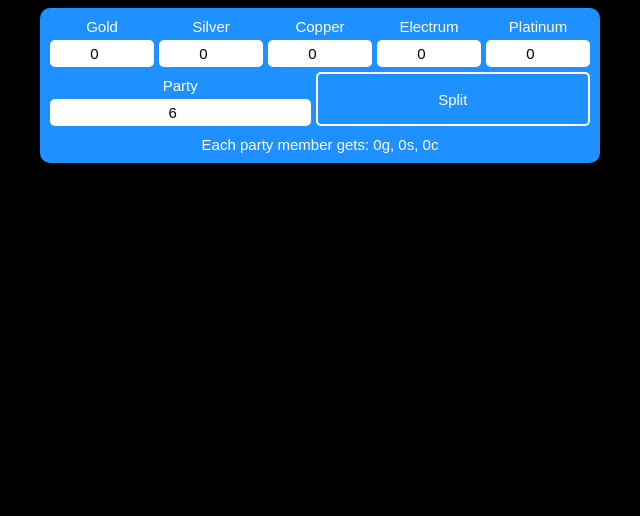
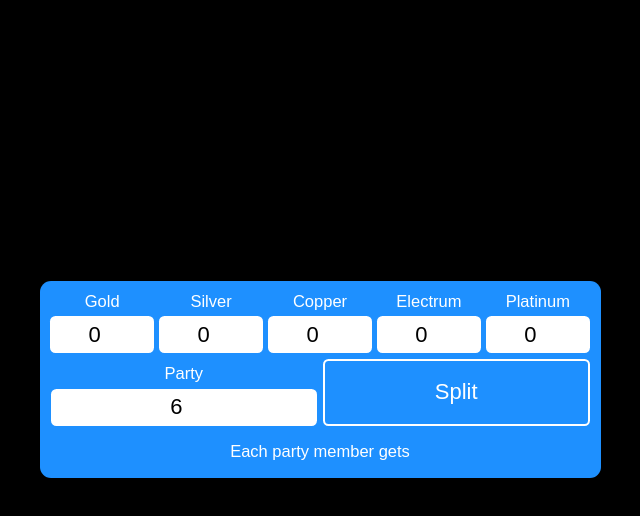
Before and after one commit to ShadowedGold/gold-splitter, a plain HTML site: page index.html in a window 1280 px wide. Both pictures are taken after a click on the button "Split". Shown: the whole page, without its empty margins (320-960 px from the left). Drawn offline with Linux system fonts and the light colour scheme; a web font is replaced by a local one.

Commit message:
Updated styling and results
Fixed a "box-sizing: border-box" issue on the button, now wrapped in div.

Made the results only show currencies with greater than 0 coins and added support for platinum as a result currency.

Redid the algorithm for dividing coins (totals copper instead of gold now, draws down instead of tracking additional vars).

```diff
--- a/css/styles.css
+++ b/css/styles.css
@@ -9,17 +9,23 @@
   }
 }
 :root {
-  --paddingWidth: calc(var(--windowWidth)/110);
+  --paddingWidth: calc(var(--windowWidth)/100);
   --colourMain: dodgerblue;
   --colourTxtMain: white;
   --colourBg: black;
   background: var(--colourBg);
 }
+body {
+  padding: 0;
+  margin: 0;
+}
 .outer {
   display: flex;
-  flex-wrap: wrap;
-  flex-direction: row;
+  height: 100%;
+  padding: calc(var(--paddingWidth)*3);
+  box-sizing: border-box;
   justify-content: center;
+  margin-top: 33vh;
 }
 .inner {
   position: relative;
@@ -47,18 +53,21 @@
 .inner, .inputHolder, .results {
   flex-direction: column;
 }
-.label {
-  user-select: none;
+.label, .result {
+  font-size: calc(var(--paddingWidth)*3);
 }
 .inner, .label, input, .results, button {
   padding: var(--paddingWidth);
 }
-.inner, input, button {
+.inner, input, button, .result span {
   font-family: Arial, Helvetica, sans-serif;
-  font-size: calc(var(--paddingWidth)*3);
+  font-size: calc(var(--paddingWidth)*4);
 }
 .inner, button {
   color: var(--colourTxtMain);
+}
+.label {
+  user-select: none;
 }
 button {
   border: var(--colourTxtMain) calc(var(--paddingWidth)/5*2) solid;
--- a/js/index.js
+++ b/js/index.js
@@ -6,20 +6,22 @@ currencyArr.forEach(cur => {
 });
 
 function splitGold() {
-  let totalGold = gold +
-                  (silver/10) +
-                  (copper/100) +
-                  (electrum/2) +
-                  (platinum*10);
+  let totalCopper = (gold*100) +
+                    (silver*10) +
+                    copper +
+                    (electrum*50) +
+                    (platinum*1000);
 
-  let dividedGold = Math.sign(totalGold)*Math.floor(Math.abs(totalGold)/party);
-  let remainingGold = Math.sign(totalGold)*(Math.abs(totalGold)%party);
-  let dividedSilver = Math.sign(totalGold)*Math.floor(Math.abs(remainingGold*10)/party);
-  let remainingSilver = Math.sign(totalGold)*(Math.abs(remainingGold*10)%party);
-  let dividedCopper = Math.sign(totalGold)*Math.floor(Math.abs(remainingSilver*10)/party);
-  let remainingCopper = Math.round(Math.sign(totalGold)*(Math.abs(remainingSilver*10)%party));
+  let dividedPlatinum = Math.sign(totalCopper)*Math.floor(Math.abs(totalCopper/1000)/party);
+  totalCopper -= dividedPlatinum*party*1000;
+  let dividedGold = Math.sign(totalCopper)*Math.floor(Math.abs(totalCopper/100)/party);
+  totalCopper -= dividedGold*party*100;
+  let dividedSilver = Math.sign(totalCopper)*Math.floor(Math.abs(totalCopper/10)/party);
+  totalCopper -= dividedSilver*party*10;
+  let dividedCopper = Math.sign(totalCopper)*Math.floor(Math.abs(totalCopper)/party);
+  totalCopper -= dividedCopper*party;
 
-  return [dividedGold, dividedSilver, dividedCopper, remainingCopper];
+  return [dividedPlatinum, dividedGold, dividedSilver, dividedCopper, totalCopper];
 }
 
 function createInput(inputName, parentEl) {
@@ -51,9 +53,34 @@ function createInput(inputName, parentEl) {
 }
 
 function formatResults(dividedCurs) {
-  let mainStr = dividedCurs[0]+"g, "+dividedCurs[1]+"s, ";
-  return "<span>Each party member gets: "+mainStr+dividedCurs[2]+"c</span>"+
-         ((dividedCurs[3]!=0)?"<span>MVP instead gets: "+mainStr+(dividedCurs[2]+dividedCurs[3])+"c</span>":"");
+  let mainStr = "";
+  let curArr = ["pp", "gp", "sp"];
+
+  curArr.forEach((curInital, i) => {
+    if (dividedCurs[i] != 0) {
+      if (mainStr.slice(-1) == "p") mainStr += " , ";
+      mainStr += "<span>"+dividedCurs[i]+"</span>"+curInital;
+    }
+  });
+
+  let mvpStr = mainStr;
+  if (dividedCurs[4] != 0) {
+    if (mainStr.slice(-1) == "p") mvpStr += " , ";
+    mvpStr += "<span>"+(dividedCurs[3]+dividedCurs[4])+"</span>cp";
+  }
+
+  if (dividedCurs[3] != 0) {
+    if (mainStr.slice(-1) == "p") mainStr += " , ";
+    mainStr += "<span>"+dividedCurs[3]+"</span>cp";
+  }
+
+  return "<span class=\"label\">Each party member gets</span>"+
+         "<span class=\"result\">"+mainStr+"</span>"+
+         ((dividedCurs[4]!=0)?
+         "<br>"+
+         "<span class=\"label\">MVP instead gets</span>"+
+         "<span class=\"result\">"+mvpStr+"</span>":
+         "");
 }
 
 /* -- major containers ------------------------------------------------ */
@@ -78,7 +105,10 @@ inner.appendChild(currencyHolder);
 let partyHolder = document.createElement('div');
 partyHolder.classList.add("partyHolder");
 createInput("party", partyHolder);
-inner.appendChild(partyHolder);
+
+// inputHolder
+let inputHolder = document.createElement('div');
+inputHolder.classList.add("inputHolder");
 
 // calcBtn
 let calcBtn = document.createElement('button');
@@ -93,8 +123,9 @@ calcBtn.onclick = () => {
 
   results.innerHTML = formatResults(splitGold());
 }
-partyHolder.appendChild(calcBtn);
+inputHolder.appendChild(calcBtn);
 
+partyHolder.appendChild(inputHolder);
 inner.appendChild(partyHolder);
 
 // results
```
